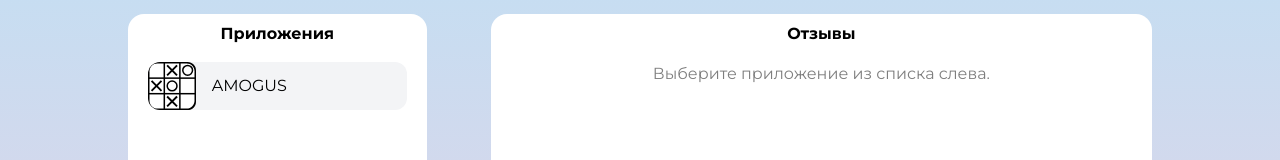
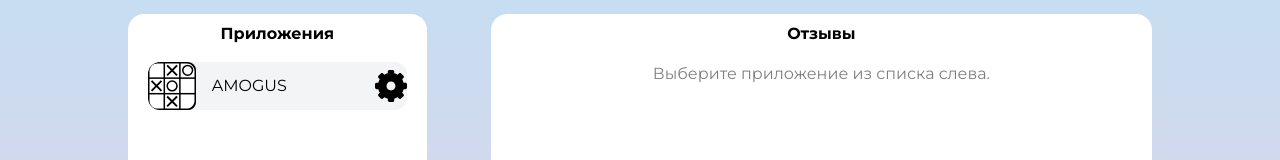
Before and after one commit to mixtern/app-store-parser-frontend, an Angular app: page /reviews in a window 1280 px wide. Shown: the part 130-290 px from the top of the page. Built offline with nearby package versions, Linux system fonts and the light colour scheme.

Commit message:
Added configuration button

```diff
--- a/src/app/main/reviews/app-config-modal/app-config-modal.component.ts
+++ b/src/app/main/reviews/app-config-modal/app-config-modal.component.ts
@@ -40,7 +40,6 @@ export class AppConfigModalComponent implements OnInit {
   }
 
   openAddAppModal() {
-    this.resetForm();
     let modal = document.querySelector(".add-app-modal");
     modal.classList.toggle("hidden");
   }
@@ -55,5 +54,6 @@ export class AppConfigModalComponent implements OnInit {
       this.currentApp = {id: this.appId, appLink, slackLink};
     }
     this.openAddAppModal();
+    this.resetForm();
   }
 }
--- a/src/app/main/reviews/reviews.component.html
+++ b/src/app/main/reviews/reviews.component.html
@@ -32,6 +32,11 @@
       (click)="currentAppId=app.id">
         <img src="./assets/images/main/example/app-icon.svg" class="h-12 w-12 mr-4">
           {{app.name}}
+        <div class="mx-auto"></div>
+        <button (click)="openAddAppModal(app.id)">
+
+          <img src="./assets/images/main/gear.svg">
+        </button>
       </button>
 
       <div *ngIf="!this.config.apps.length" class="text-center opacity-30">
```
Also changed, not shown: src/assets/images/main/gear.svg (added).
